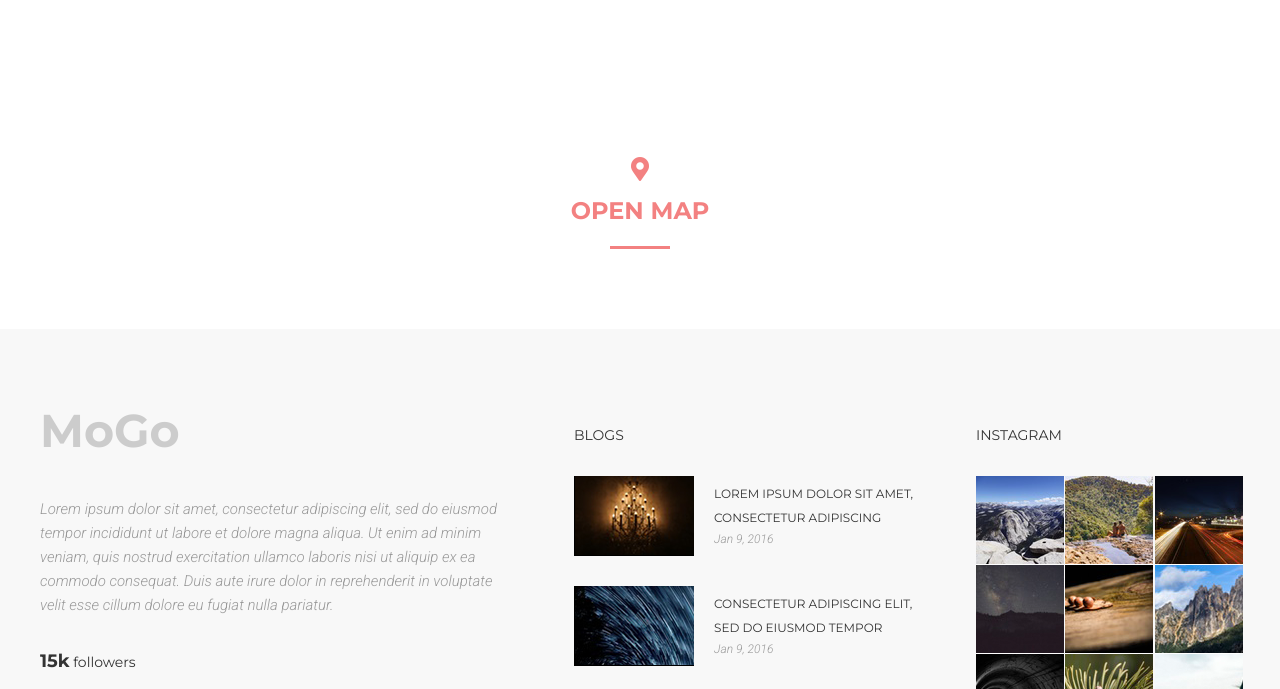
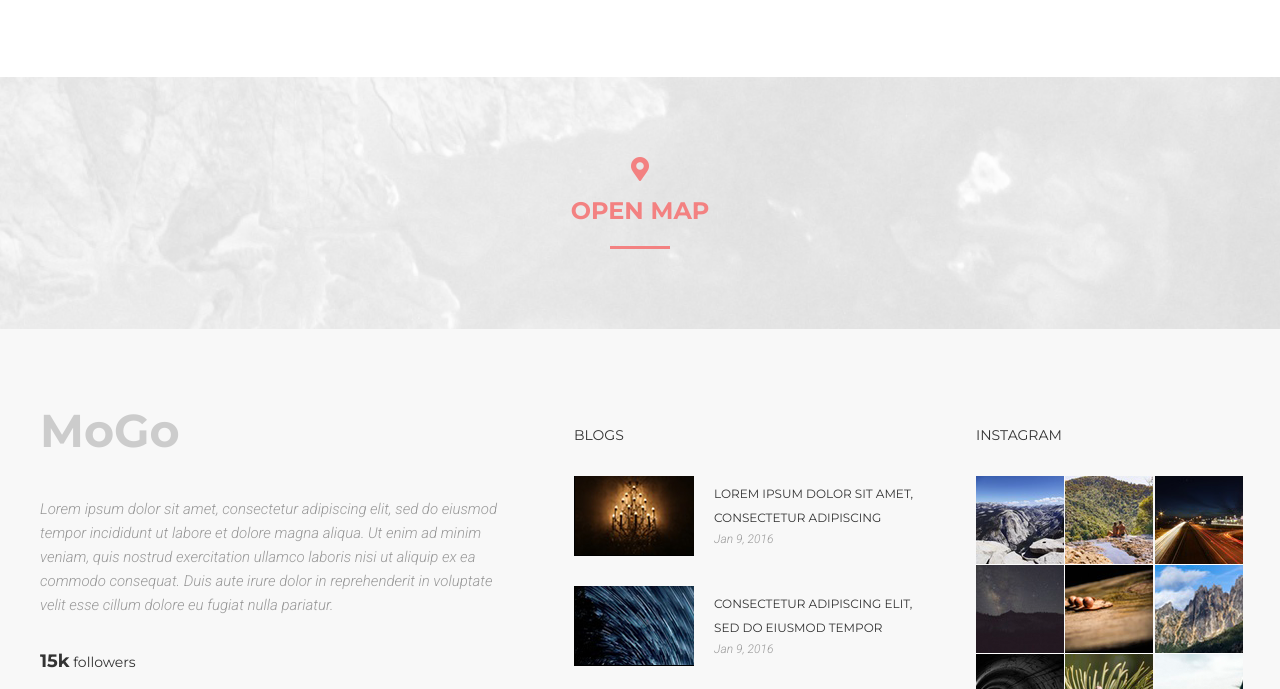
Before and after one commit to AleksandrTim/MoGo, a plain HTML site: page index.html in a window 1280 px wide. Shown: the part 8179-8868 px from the top of the page. Drawn offline with Linux system fonts and the light colour scheme.

Commit message:
07 - Added 9-10 blocks + fix map bg

```diff
--- a/assets/css/style.css
+++ b/assets/css/style.css
@@ -262,7 +262,8 @@ hr {
 
 .section--map {
     background: url(./../images/our_stories/map.png)
-    center no-repeat / cover;
+    center no-repeat;
+    background-size: cover ;
 }
 
 .section_header {
@@ -937,6 +938,7 @@ hr {
 
 .map {
     text-align: center;
+
 }
 
 .map_title {
```
Also changed, not shown: index.html (+2 -0 lines).
